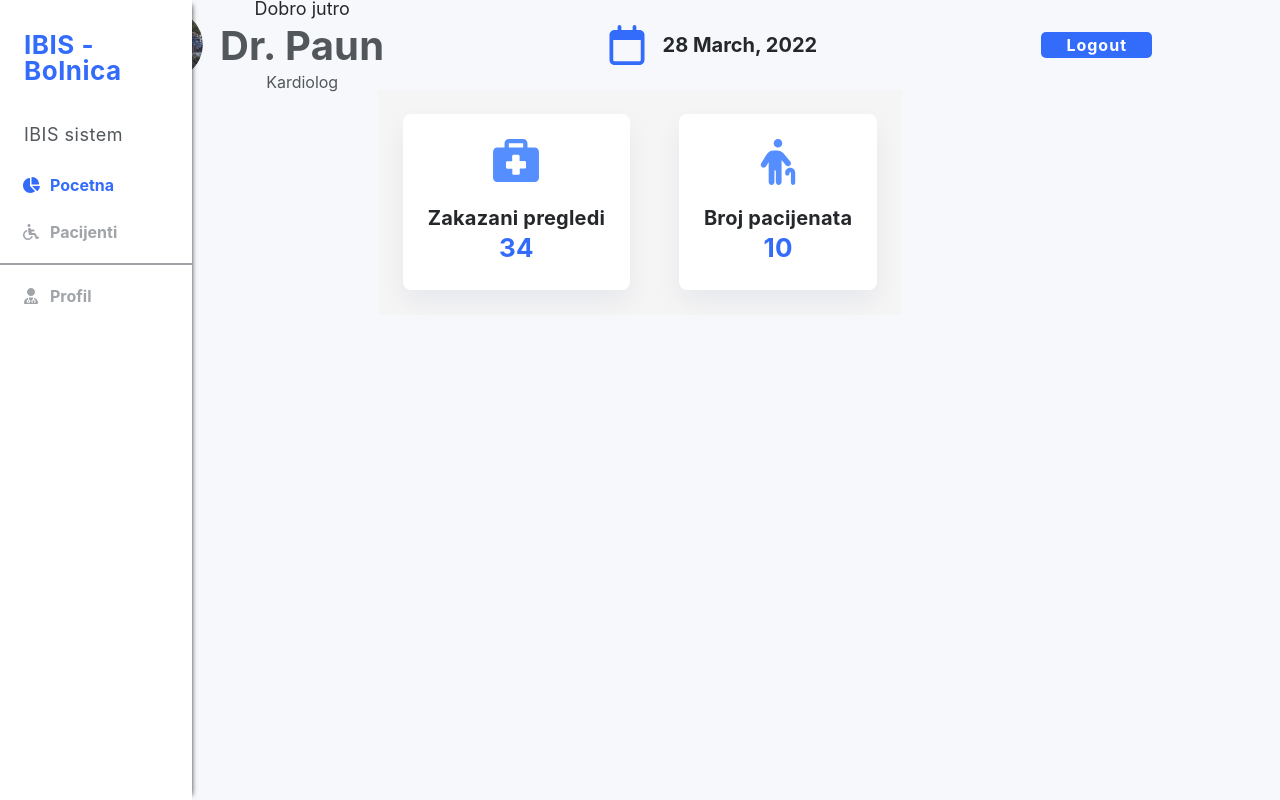
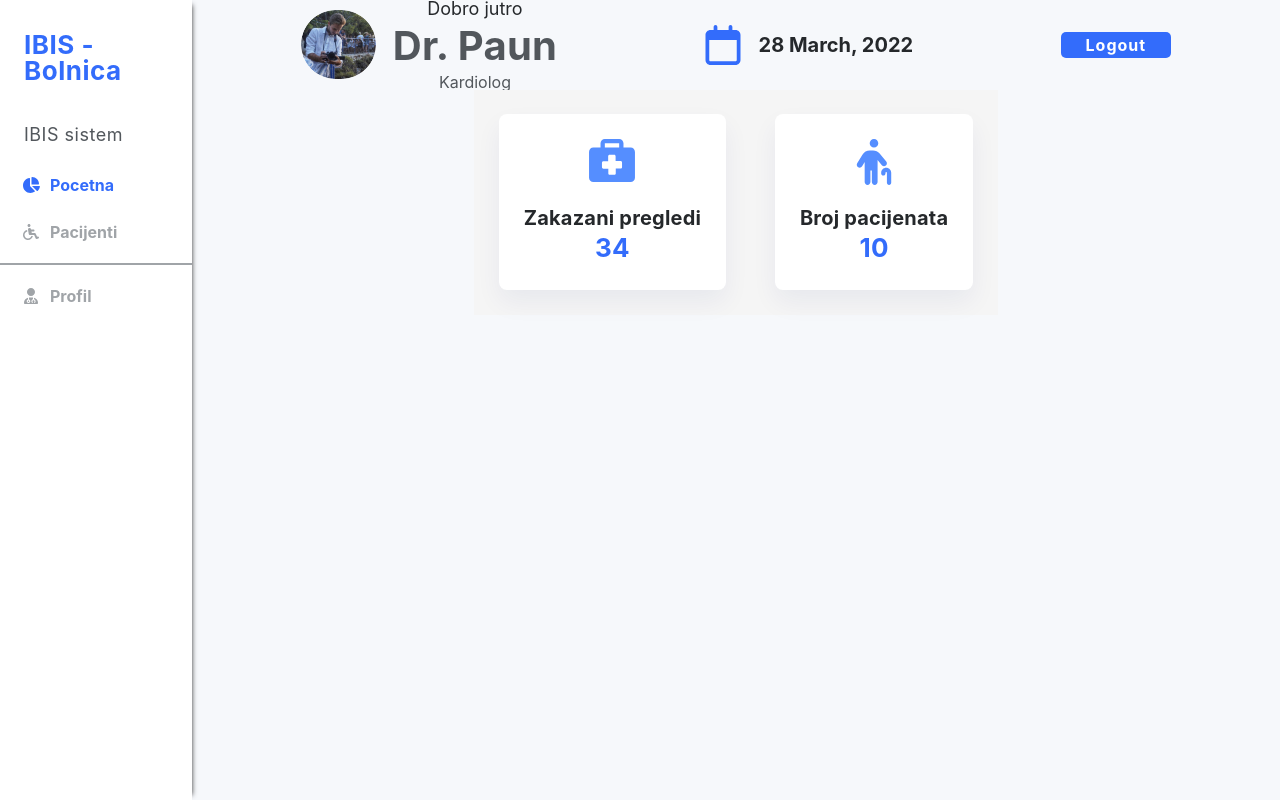
Before and after one commit to ivaguranov/Bolnica-Front, a React (Create React App) app: page / in a window 1280 px wide. Built offline with nearby package versions, Linux system fonts and the light colour scheme.

Commit message:
Margin fix

```diff
--- a/src/pages/DemoPage/DemoPage.js
+++ b/src/pages/DemoPage/DemoPage.js
@@ -38,7 +38,7 @@ const DemoPage = () => {
 			<div className="sidebar-link-container">
 				<Sidebar links={links} />
 			</div>
-
+			<div style={{ marginLeft: "15%" }}>
 				<Header
 					avatarUrl={"nikolaSlika 1.jpg"}
 					welcomeMsg={"Dobro jutro"}
@@ -60,6 +60,7 @@ const DemoPage = () => {
 						number="10"
 					/>
 				</div>
+			</div>
 		</>
 	);
 };
```
Lines whose indentation alone changed are shown as unchanged.
